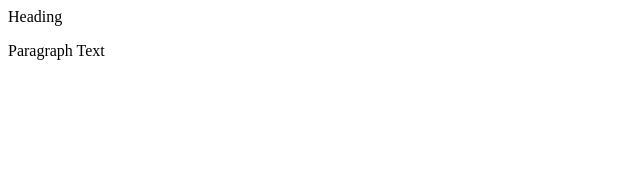
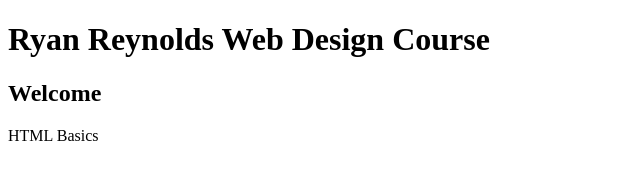
Before and after one commit to ryan2553-cmis/ryan2553-cmis-WD, a plain HTML site: page index.html in a window 1280 px wide. Shown: the whole page, without its empty margins (0-640 px from the left). Drawn offline with Linux system fonts and the light colour scheme.

Commit message:
html template

```diff
--- a/index.html
+++ b/index.html
@@ -2,16 +2,34 @@
 <html>
 	<head>
 		<title>
-			Title Text
+			Ryan Reynolds-WD
 		</title>
 		<meta charset="utf-8"/>
+		<!--Requirements
+*Create a new file in your repository called index.html
+*In index.html, follow the tutorial video called "formatting". Save a copy of index.html as template.html.
+*Type the code necessary to create a portal to your website in index.html. The content should be similar to my model page.
+Use header, nav, main, and footer elements.
+*Use h1, h2, and p elements.
+*Copy and paste this list of requirements into the head of your index.html file as a HTML comment. Put an asterisk at the BEGINNING of the line when you finish each requirement.
+*Validate your code.
+*View your website from your development server.
+Save all your work to github.com.
+Use sftp to upload your work to our production server.
+Update your cheatsheet.txt file with sftp commands (push updates to github).
+View your website from our production server.-->
+</html>
 	</head>
 	<body>
+
+		<h1>
+			Ryan Reynolds Web Design Course
 		</h1>
-			Heading
-		</h1>
+		<h2>
+			Welcome
+		</h2>
 		<p>
-			Paragraph Text
+			HTML Basics
 		</p>
+
 	</body>
-</html>
```
Also changed, not shown: template.html (added, +21 -0 lines).
